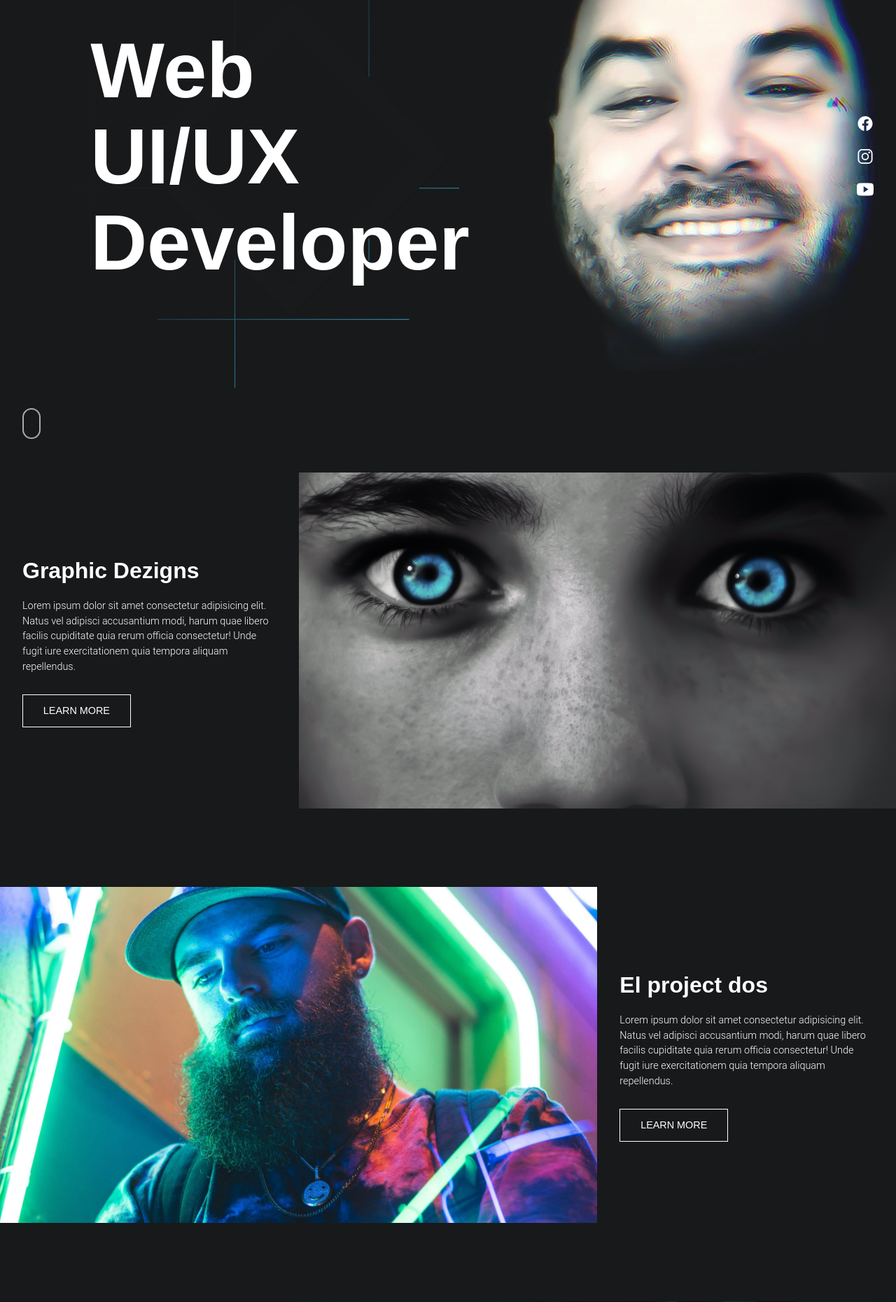
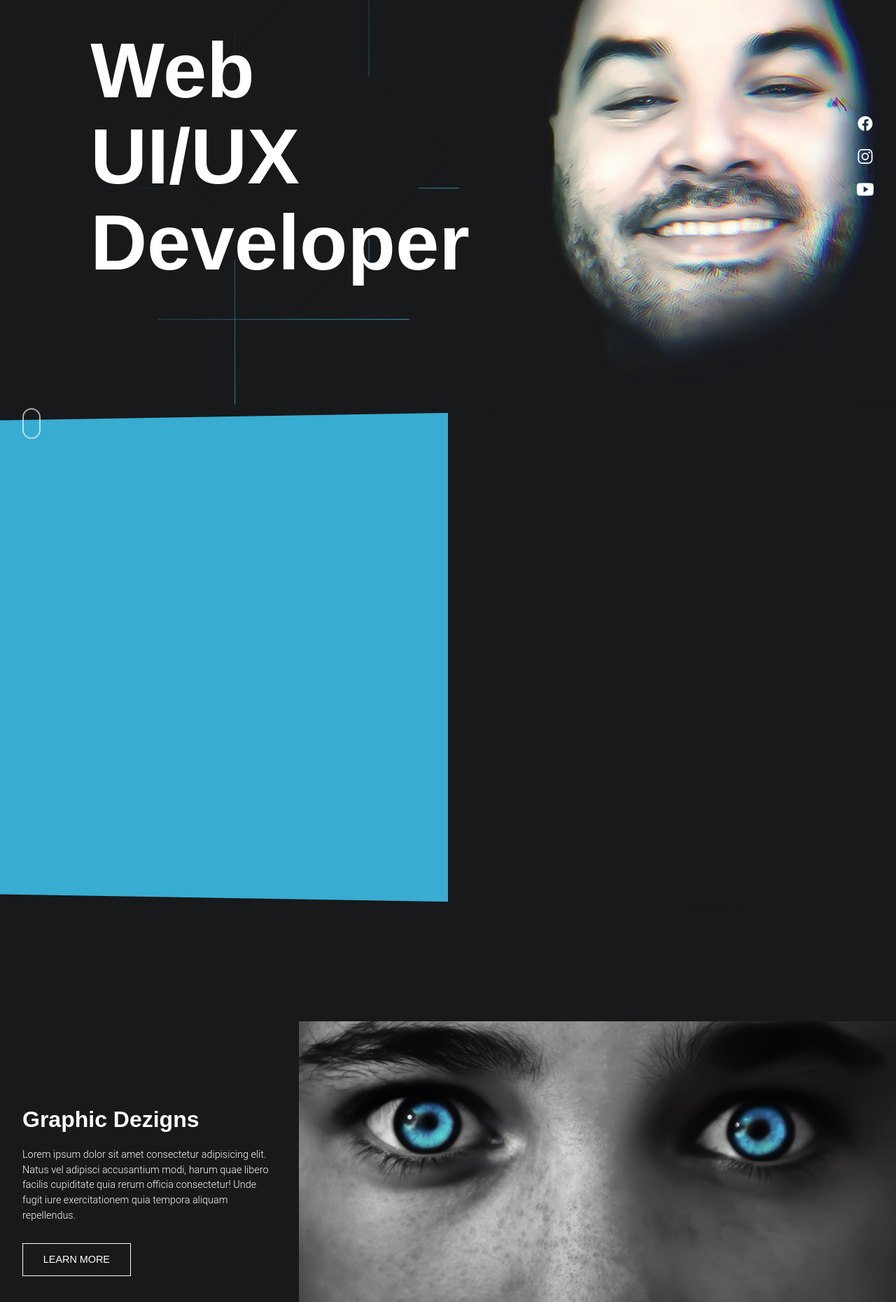
Before and after one commit to Emmanuel787/emmwebzport, a PHP site: page / in a window 1280 px wide. Shown: the part 125-1985 px from the top of the page at 70% size. Run offline with PHP 8.4, Linux system fonts and the light colour scheme; some libraries are stand-ins or nearby versions; some web fonts are replaced.

Commit message:
add updates

```diff
--- a/js/vendor/intro-anim.js
+++ b/js/vendor/intro-anim.js
@@ -2,7 +2,7 @@ $(window).on('load', function () {
   const tl = gsap.timeline({ defaults: { ease: 'power1.out' } });
 
 
-  $('.ehs-anim-box').delay(500).addClass('ehs-anim');
+  // $('.ehs-anim-box').delay(500).addClass('ehs-anim');
 
   $('.svg-dark').delay(500).fadeOut();
 
--- a/js/vendor/on-scroll-anim.js
+++ b/js/vendor/on-scroll-anim.js
@@ -6,6 +6,8 @@ function onScrollAnim() {
   var docScroll = $(document).scrollTop(),
 
   heroSection = $(".el-hero-section").offset().top + 250;
+
+  heroSectionF = $(".el-hero-section").offset().top + 5;
 
 
   if (docScroll > heroSection) {
@@ -17,6 +19,7 @@ function onScrollAnim() {
       "background": ""
     });
   }
+
   if (docScroll > heroSection) {
     $('.el-main-header').css({
       "background":"#1d1f23d6"
@@ -27,6 +30,10 @@ function onScrollAnim() {
     });
   }
 
+  if (docScroll > heroSectionF) {
+    $('.wwas-left-box').addClass('wwas-anim');
+  }
+
 }
 
 window.addEventListener("scroll", onScrollAnim);
--- a/sass/_random-animations.scss
+++ b/sass/_random-animations.scss
@@ -92,45 +92,45 @@
 }
 
 //first-section
-.efs-anim{
-  animation: efsAnim 4s cubic-bezier(0.19, 1, 0.22, 1) forwards;
-    -moz-animation: efsAnim 4s cubic-bezier(0.19, 1, 0.22, 1) forwards;
-      -webkit-animation: efsAnim 4s cubic-bezier(0.19, 1, 0.22, 1) forwards;
-        -o-animation: efsAnim 4s cubic-bezier(0.19, 1, 0.22, 1) forwards;
-  animation-delay: 4s;
+// .efs-anim{
+//   animation: efsAnim 4s cubic-bezier(0.19, 1, 0.22, 1) forwards;
+//     -moz-animation: efsAnim 4s cubic-bezier(0.19, 1, 0.22, 1) forwards;
+//       -webkit-animation: efsAnim 4s cubic-bezier(0.19, 1, 0.22, 1) forwards;
+//         -o-animation: efsAnim 4s cubic-bezier(0.19, 1, 0.22, 1) forwards;
+//   animation-delay: 4s;
 
-  @keyframes efsAnim {
-    0%{
-      margin-top: 1em;
-    }
-    50%{
-      margin-top: -5em;
-    }
-    100%{
-      margin-top: -4em;
-    }
-  }
-  @include responsive(tab-port){
-    @keyframes efsAnim {
-      0%{
-        margin-top: 1em;
-      }
-      100%{
-        margin-top: -4em;
-      }
-    }
-  }
-  @include responsive(phone){
-    @keyframes efsAnim {
-      0%{
-        margin-top: 0;
-      }
-      100%{
-        margin-top: 0;
-      }
-    }
-  }
-}
+//   @keyframes efsAnim {
+//     0%{
+//       margin-top: 1em;
+//     }
+//     50%{
+//       margin-top: -5em;
+//     }
+//     100%{
+//       margin-top: -4em;
+//     }
+//   }
+//   @include responsive(tab-port){
+//     @keyframes efsAnim {
+//       0%{
+//         margin-top: 1em;
+//       }
+//       100%{
+//         margin-top: -4em;
+//       }
+//     }
+//   }
+//   @include responsive(phone){
+//     @keyframes efsAnim {
+//       0%{
+//         margin-top: 0;
+//       }
+//       100%{
+//         margin-top: 0;
+//       }
+//     }
+//   }
+// }
 
 //scroll-down-mousey
 .scroll-downs {
--- a/sass/pages/home-html/_home-layout.scss
+++ b/sass/pages/home-html/_home-layout.scss
@@ -18,15 +18,19 @@
 //who-we-are
 .who-we-are-section{
   @include col(4/4); margin-right: 0;
-  clip-path: polygon(0 2%, 100% 0, 100% 100%, 0 97%);
-  height: 45em;
-  background: $white;
+  clip-path: polygon(0 3%, 100% 0, 100% 100%, 0 97%);
+  position: relative;
+  z-index: 9;
+  background: #181a1c;
 }
 
 //portfolio-section
 .portfolio-section{
   @include col(4/4); margin-right: 0;
-  clip-path: polygon(0 2%, 100% 0, 100% 100%, 0 97%);
+  // clip-path: polygon(0 2%, 100% 0, 100% 100%, 0 97%);
+  clip-path: polygon(0 0, 100% 0, 100% 100%, 0 97%);
+
+
   padding: 10em 0 7em 0;
   background: $darko;
   overflow: hidden;
--- a/sass/pages/home-html/_home-modules.scss
+++ b/sass/pages/home-html/_home-modules.scss
@@ -194,3 +194,38 @@
     }
   }
 }
+
+//who-we-are
+.wwas-left-box{
+  width: 0;
+  position: relative;
+  left: 0;
+  min-height: 45em;
+  background: $tertiary-color;
+}
+
+.wwas-anim{
+  animation: wwasAnim 2s cubic-bezier(0.19, 1, 0.22, 1) forwards;
+    -moz-animation: wwasAnim 2s cubic-bezier(0.19, 1, 0.22, 1) forwards;
+      -webkit-animation: wwasAnim 2s cubic-bezier(0.19, 1, 0.22, 1) forwards;
+        -o-animation: wwasAnim 2s cubic-bezier(0.19, 1, 0.22, 1) forwards;
+
+  @keyframes wwasAnim {
+    0%{
+      width: 0;
+      left: 0;
+    }
+    50%{
+      width: 0;
+      left: 0;
+    }
+    100%{
+      width: 50%;
+      left: 100;
+    }
+  }
+}
+
+.wwas-right-box{
+  @include span(1/2, $cycle:2);
+}
--- a/views/home.html
+++ b/views/home.html
@@ -105,7 +105,7 @@
       <!-- hidden-menu:end -->
 
       <!-- preloader:start -->
-      <div class="intro-one">
+      <!-- <div class="intro-one">
         <svg class="svg-light" version="1.1" id="L9" xmlns="http://www.w3.org/2000/svg"
           xmlns:xlink="http://www.w3.org/1999/xlink" x="0px" y="0px" viewBox="0 0 100 100" enable-background="new 0 0 0 0"
           xml:space="preserve">
@@ -150,7 +150,7 @@
               begin="0.4s" dur="0.6s" repeatCount="indefinite" />
           </rect>
         </svg>
-      </div>
+      </div> -->
       <!-- preloader:end -->
 
       <!-- el-header:start -->
@@ -237,7 +237,10 @@
       <!-- el-hero-section:end -->
 
       <!-- who-we-are:start -->
-      <!-- <section class="who-we-are-section"></section> -->
+      <section class="who-we-are-section">
+        <div class="wwas-left-box"></div>
+        <div class="wwas-right-box"></div>
+      </section>
       <!-- who-we-are:end -->
 
       <!-- first-section-second-layout-design:start -->
```
Also changed, not shown: dist/css/app.min.css.
